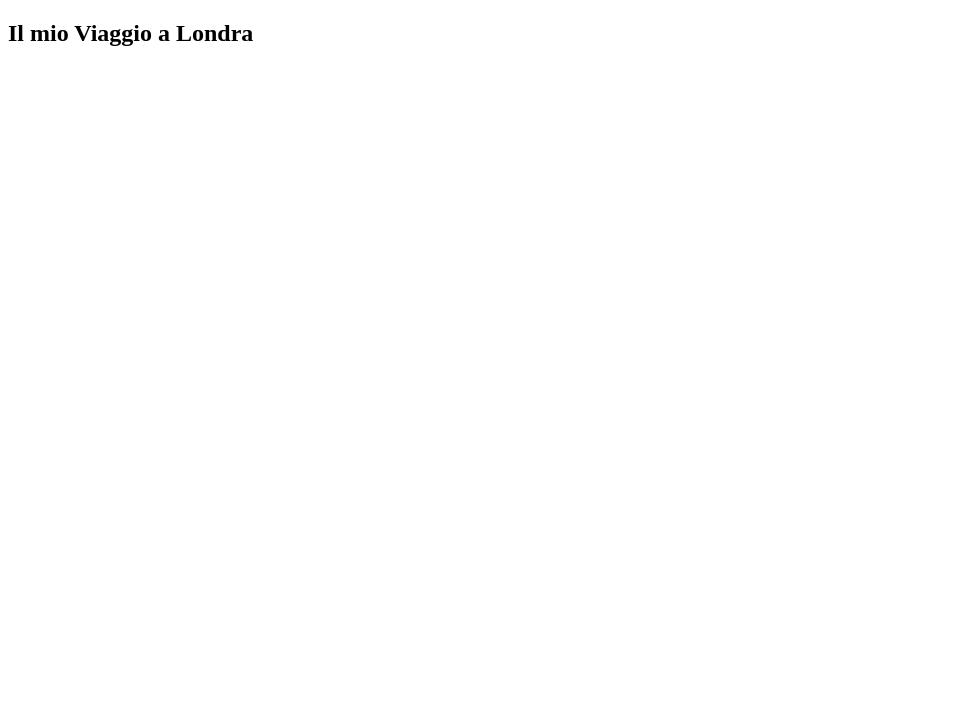
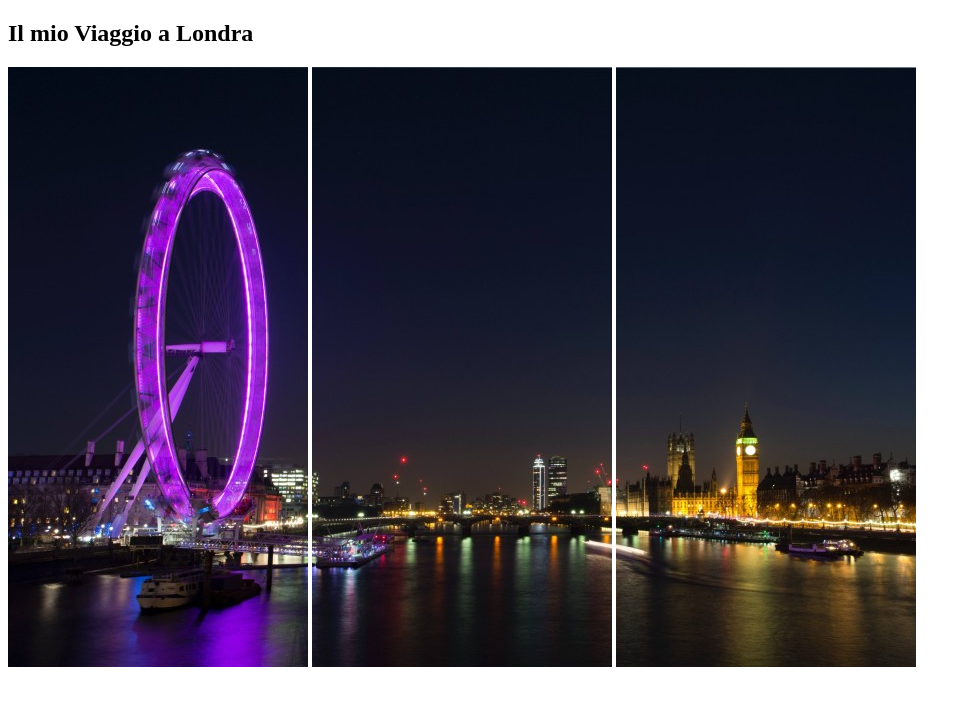
Before and after one commit to Mithrandir7z/html-london-trip, a website: page index.html in a window 1280 px wide. Shown: the whole page, without its empty margins (0-971 px from the left). Drawn offline with Linux system fonts and the light colour scheme.

Commit message:
immagini allineate

```diff
--- a/index.html
+++ b/index.html
@@ -9,6 +9,8 @@
   <body>
     <h2>Il mio Viaggio a Londra</h2>
 
-    <img src="" alt="" />
+    <img src="img/pexels-bill-emrich-230794-0.jpg" />
+    <img src="img/pexels-bill-emrich-230794-1.jpg" />
+    <img src="img/pexels-bill-emrich-230794-2.jpg" />
   </body>
 </html>
```
Also changed, not shown: 1 other file.
